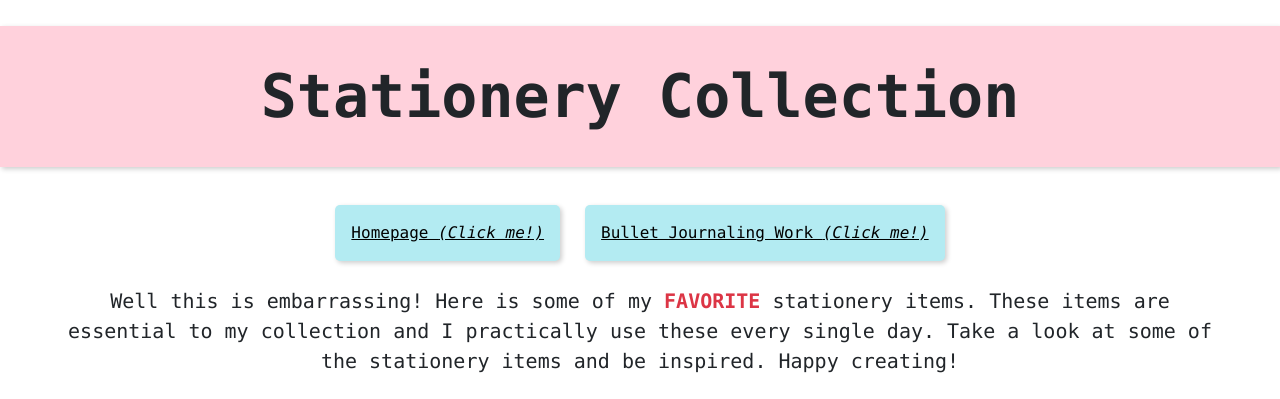
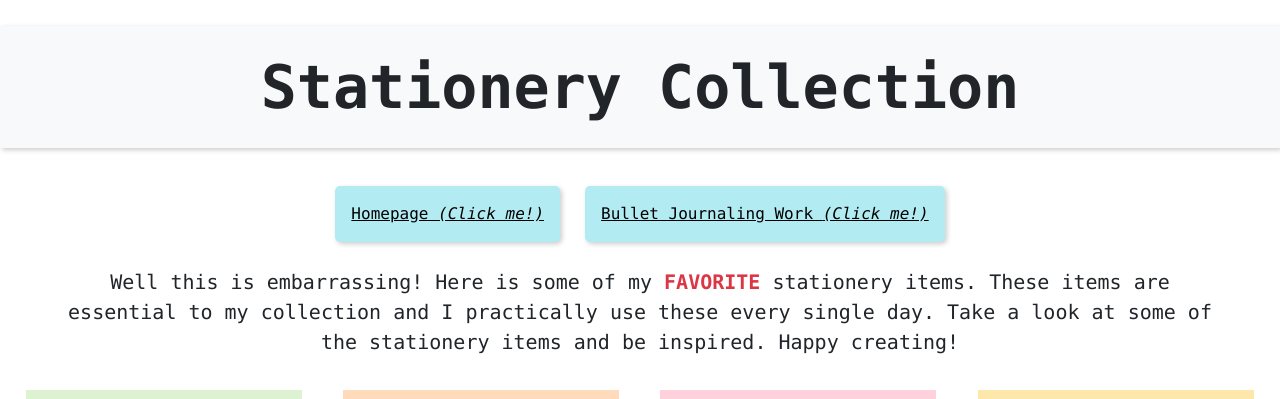
Before and after one commit to kylieph/kylieph.github.io, a plain HTML site: page stationery.html in a window 1280 px wide. Shown: the top 399 px of the page. Drawn offline with Linux system fonts and the light colour scheme.

Commit message:
Update stationery.html

```diff
--- a/stationery.html
+++ b/stationery.html
@@ -10,7 +10,7 @@
 
 <body>
   <div id="top">
-    <header style="background-color:#FFD1DC">Stationery Collection</header>
+    <header class="bg-light text-center py-3">Stationery Collection</header>
     <nav id="nav">
       <a href="index.html">Homepage <span class="fst-italic">(Click me!)</span></a>
       <a href="bulletjournaling.html">Bullet Journaling Work <span class="fst-italic">(Click me!)</span></a>
```
